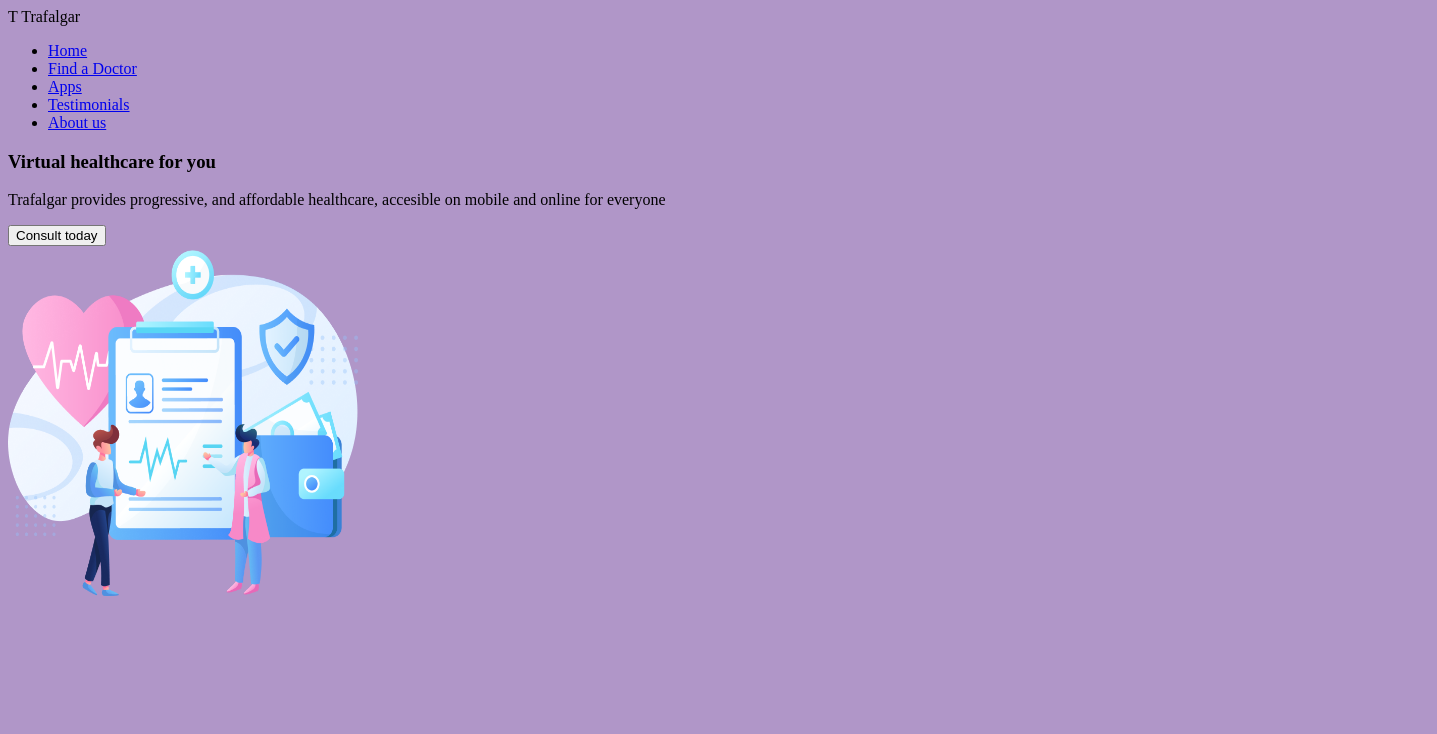
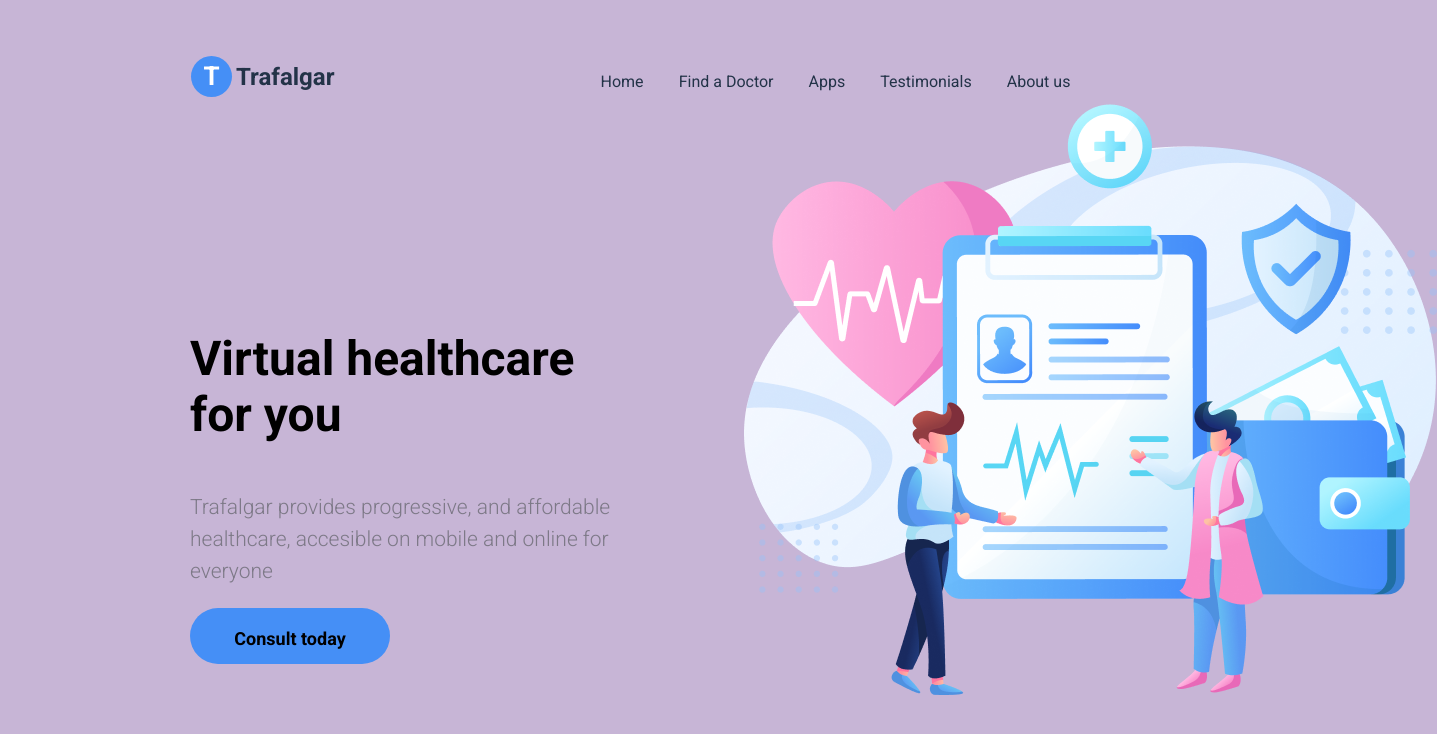
Before and after one commit to Jmfavaron/clase-3-html-prep, a plain HTML site: page index.html in a window 1280 px wide. Shown: the whole page, 1437 px wide, since content can reach past the window. Drawn offline with Linux system fonts and the light colour scheme.

Commit message:
update proyecto css

```diff
--- a/assets/styles/index.css
+++ b/assets/styles/index.css
@@ -1,8 +1,150 @@
 body {
-    background-color: rgb(176, 150, 200);
+    background-color: rgb(199, 181, 214);
+    margin: 0px;
+    padding: 0px;
 }
 
-img {
-    width: 350px;
-    height: 350px;
+header{
+    height: 41px;
+    margin-top: 56px;
+    margin-left: 191px;
+    display: flex;
+    justify-content: space-between;
+
+
 }
+
+nav{
+    font-family: "Roboto", sans-serif;
+    width: 545px;
+    height: 23px;
+    gap: 0px;
+    opacity: 0px;
+    margin-right: 192px;
+}
+
+nav ul{
+    display: flex;
+    justify-content: space-around;
+}
+
+nav ul li{
+    list-style: none;
+}
+
+nav ul li a{
+    text-decoration: none;
+    color: #233348;
+    font-family: "Roboto", sans-serif;
+}
+
+nav ul li a:hover{
+    font-size: 18px;
+    font-weight: 700;
+    line-height: 22.59px;
+    text-align: left;
+}
+
+#logoT{
+    width: 41px;
+    height: 41px;
+    background-color: #458ff6;
+    font-size: 26px;
+    font-weight: 700;
+    line-height: 32.63px;
+    text-align: left;
+    color: #ffff;
+    text-align: center;
+    align-items: center;
+    align-content: center;
+    display: inline-block;
+    border-radius: 50%;
+    font-family: "Roboto", sans-serif;
+}
+
+#logo-trafalgar{
+    font-family: "Roboto", sans-serif;
+    width: 107px;
+    height: 30px;
+    gap: 0px;
+    opacity: 0px;
+    font-size: 24px;
+    font-weight: 700;
+    line-height: 30.12px;
+    text-align: left;
+    color: #233348;
+}
+
+#section-main{
+    display: flex;
+}
+
+#articulo-virtual{
+    font-family: "Roboto", sans-serif;
+    width: 445px;
+    height: 338px;
+    margin-top: 186px;
+    margin-left: 190px;
+    gap: 0px;
+    border-radius: 55px 0px 0px 0px;
+    opacity: 0px;
+    margin-right: 109px;
+}
+
+#articulo-virtual h1{
+    font-family: "Roboto", sans-serif;
+    width: 427px;
+    height: 112px;
+    top: 283px;
+    left: 190px;
+    gap: 0px;
+    font-size: 48px;
+    font-weight: 700;
+    line-height: 56px;
+    text-align: left;
+}
+
+#articulo-virtual p{
+    width: 445px;
+    height: 96px;
+    top: 420px;
+    left: 190px;
+    gap: 0px;
+    font-family: "Roboto", sans-serif;
+    font-size: 21px;
+    font-weight: 300;
+    line-height: 32px;
+    text-align: left;
+    color: #7d7987;
+}
+
+#articulo-virtual button{
+    font-family: "Roboto", sans-serif;
+    width: 200px;
+    height: 56px;
+    gap: 0px;
+    border-radius: 55px;
+    background-color: #458ff6;
+    font-size: 18px;
+    font-weight: 700;
+    line-height: 60px;
+    text-align: center;
+    border: none;
+    justify-content: center;
+    display: flex;
+
+}
+
+#img-virtual{
+    width: 693px;
+    height: 598px;
+    gap: 0px;
+
+}
+
+.container-main{
+    width: 50%;
+    height: 598px;
+    gap: 0px;
+    opacity: 0px;
+}
--- a/index.html
+++ b/index.html
@@ -4,12 +4,19 @@
     <meta charset="UTF-8">
     <meta name="viewport" content="width=device-width, initial-scale=1.0">
     <title>Document</title>
+
+    <link rel="preconnect" href="https://fonts.googleapis.com">
+    <link rel="preconnect" href="https://fonts.gstatic.com" crossorigin>
+    <link href="https://fonts.googleapis.com/css2?family=Roboto:ital,wght@0,100;0,300;0,400;0,500;0,700;0,900;1,100;1,300;1,400;1,500;1,700;1,900&display=swap" rel="stylesheet">
     <link rel="stylesheet" href="./assets/styles/index.css">
 </head>
 <body>
     <header id="encabezado">
-        <span>T</span>
-        <span>Trafalgar</span>
+        <div>
+            <span id="logoT">T</span>
+            <span id="logo-trafalgar">Trafalgar</span>
+        </div>
+
         <nav>
             <ul>
                 <li><a href="#">Home</a></li>
@@ -22,19 +29,19 @@
     </header>
 
     <main>
-        <section>
-            <article>
+        <section id="section-main">
+            <article class="container-main" id="articulo-virtual">
                 <h1>Virtual healthcare for you</h1>
                 <p>Trafalgar provides progressive, and affordable healthcare, accesible on mobile and online for everyone</p>
                 <button>Consult today</button>
             </article>
-            <article>
-                <img src="./assets/img/trafalgar-header illustration 1.png" alt="logo medico">
+            <article class="container-main">
+                <img src="./assets/img/trafalgar-header illustration 1.png" alt="logo medico" id="img-virtual">
             </article>
         </section>
     </main>
     <footer>
-
+<!-- para comentar toda una linea hace control + k + c-->
     </footer>
 </body>
 </html>
```
